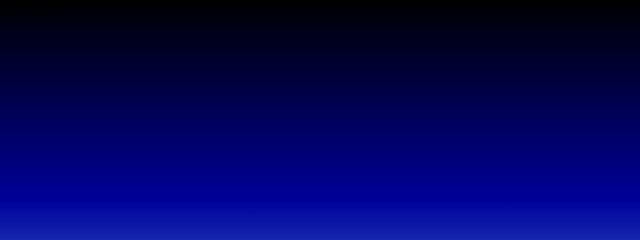
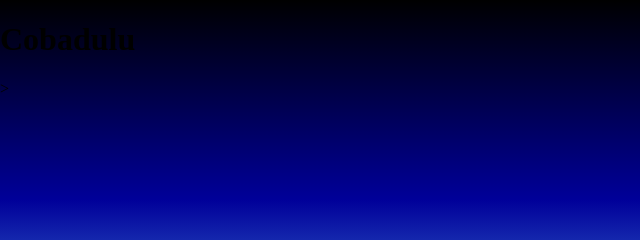
Before and after one commit to Ethan798/Twinkle-Twinkle, a plain HTML site: page index.html in a window 1280 px wide. Shown: the top 240 px of the page, 0-640 px from the left. Drawn offline with Linux system fonts and the light colour scheme.

Commit message:
Update index.html

```diff
--- a/index.html
+++ b/index.html
@@ -48,6 +48,6 @@
   }
 </style>
 
-<div id="back" <h1>Cobadulu</h1>></div>
+<div id="back"> <h1>Cobadulu</h1>></div>
 <div class="star-1 stars"></div>
 <div class="star-2 stars"></div>
```
